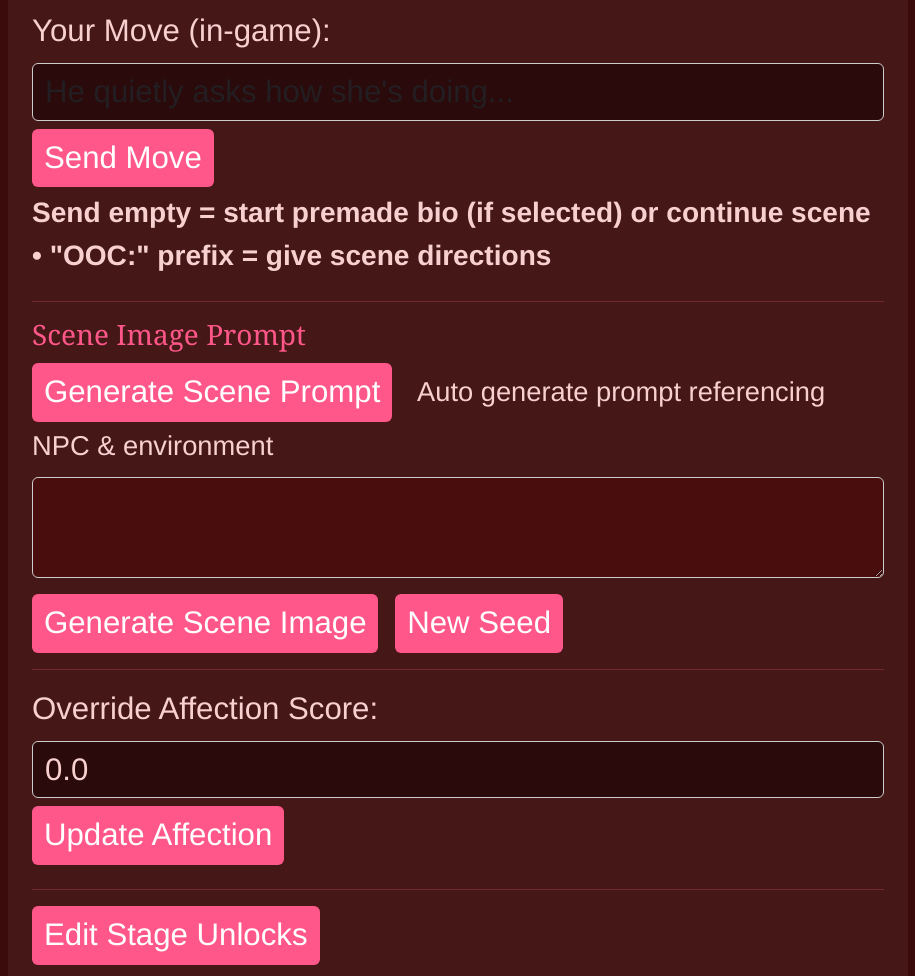
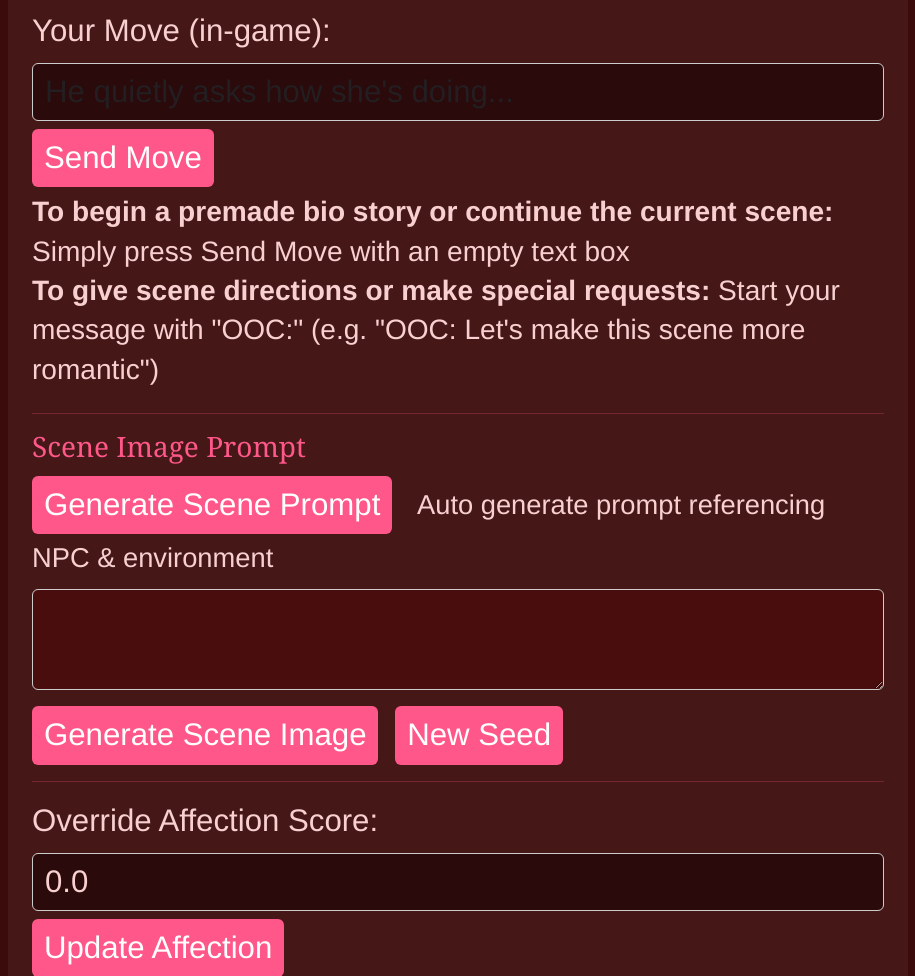
Before and after one commit to Futurecollection/Mystoryai6, a Flask app: page /interaction in a window 1280 px wide. Shown: the part 385-1361 px from the top of the page, without its empty margins (182-1097 px from the left). Run offline with Flask 3, Linux system fonts and the light colour scheme.

Commit message:
Assistant checkpoint: Expanded instructions text below Send Move button
Assistant generated file changes:
- templates/interaction.html: Expand instructions text below Send Move button

---

User prompt:

Don't have to be so summarized

```diff
--- a/templates/interaction.html
+++ b/templates/interaction.html
@@ -28,8 +28,9 @@
   <button type="submit" name="submit_action" class="btn btn-success">
     Send Move
   </button>
-  <div style="color: #f8d0d0; font-size: 0.9em; display: block; margin-top: 5px;">
-    <strong>Send empty = start premade bio (if selected) or continue scene • "OOC:" prefix = give scene directions</strong>
+  <div style="color: #f8d0d0; font-size: 0.9em; display: block; margin-top: 5px; line-height: 1.4;">
+    <strong>To begin a premade bio story or continue the current scene:</strong> Simply press Send Move with an empty text box<br>
+    <strong>To give scene directions or make special requests:</strong> Start your message with "OOC:" (e.g. "OOC: Let's make this scene more romantic")
   </div>
 </form>
 
```
